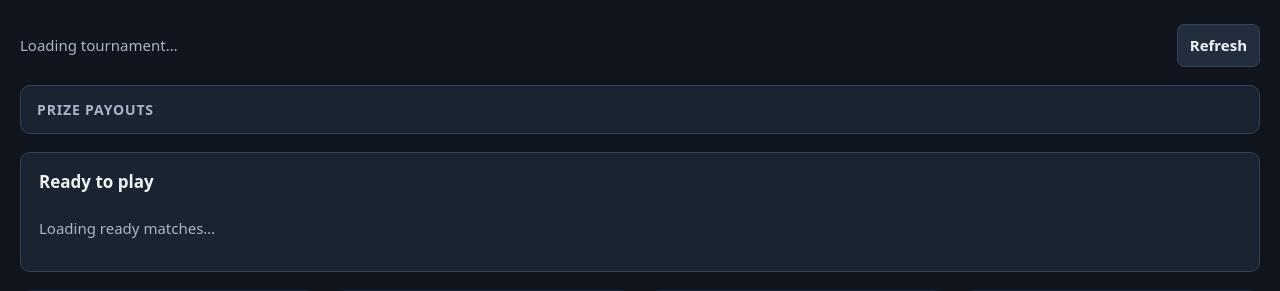
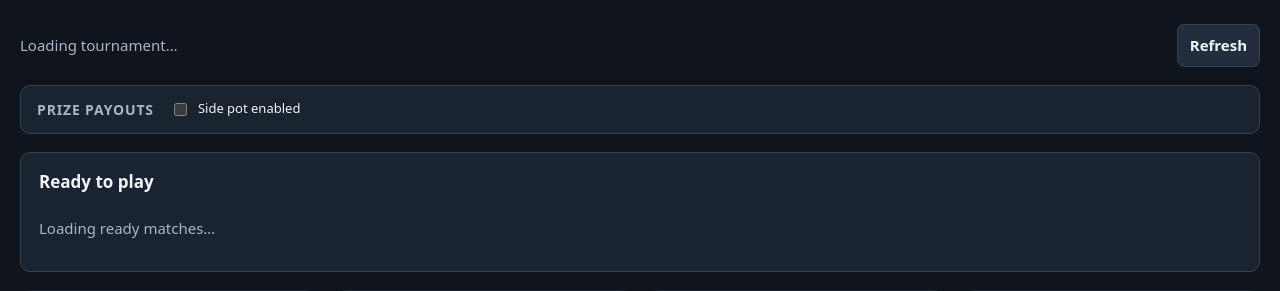
Before and after one commit to linuxguy421/dartmaster, a Python web app: template app/templates/tournament.html in a window 1280 px wide. Shown: the part 104-395 px from the top of the page. Run offline with Jinja, Linux system fonts and the light colour scheme; the template is opened without the code that fills it, so the values that code supplies are empty.

Commit message:
Add side-pot payout toggle to tournament dashboard

```diff
--- a/app/templates/tournament.html
+++ b/app/templates/tournament.html
@@ -36,7 +36,7 @@ button:disabled{opacity:.45;cursor:not-allowed}
 .placement{color:var(--accent);font-size:12px;font-weight:750;letter-spacing:.06em;text-transform:uppercase;margin:3px 0}
 .payouts{margin:0 0 18px;padding:13px 16px;background:var(--panel);border:1px solid var(--line);border-radius:10px;display:flex;align-items:center;gap:16px;flex-wrap:wrap}
 .payouts h2{font-size:14px;margin:0;color:var(--muted);text-transform:uppercase;letter-spacing:.06em}
-.payout-list{display:flex;gap:18px;flex-wrap:wrap}.payout-item{font-weight:700}.payout-item span{color:var(--muted);font-weight:500;margin-right:5px}
+.payout-list{display:flex;gap:18px;flex-wrap:wrap}.payout-item{font-weight:700}.payout-item span{color:var(--muted);font-weight:500;margin-right:5px}.payout-toggle{display:flex;align-items:center;gap:8px;color:var(--text);font-size:13px}.payout-toggle input{width:auto;accent-color:var(--accent)}.side-pot-value{color:var(--accent);font-weight:700}
 @media(max-width:720px){.board{min-height:220px}header{align-items:flex-start}}
 </style>
 </head>
@@ -51,7 +51,7 @@ button:disabled{opacity:.45;cursor:not-allowed}
   <div class="controls"><button id="refresh" class="secondary">Refresh</button></div>
  </div>
  <div id="champion"></div>
- <section class="payouts" id="payouts" aria-label="Tournament payouts"><h2>Prize payouts</h2><div class="payout-list" id="payout-list"></div></section>
+ <section class="payouts" id="payouts" aria-label="Tournament payouts"><h2>Prize payouts</h2><label class="payout-toggle"><input id="side-pot-toggle" type="checkbox"> Side pot enabled</label><div class="payout-list" id="payout-list"></div><div id="side-pot-value" class="side-pot-value" hidden></div></section>
  <section class="ready-queue"><h2>Ready to play</h2><div id="ready-matches" class="ready-list"><p class="status">Loading ready matches…</p></div></section>
  <section class="boards" id="boards" aria-label="Four dartboards">
   <article class="board disabled">Loading board status…</article>
@@ -66,7 +66,7 @@ button:disabled{opacity:.45;cursor:not-allowed}
 <script>
 const tournamentId=location.pathname.split('/').filter(Boolean).pop();
 const $=id=>document.getElementById(id);
-let current=null,refreshing=false;
+let current=null,refreshing=false,sidePotEnabled=false;
 const selectedBoards=new Map();
 function esc(value){return String(value).replace(/[&<>"']/g,c=>({'&':'&amp;','<':'&lt;','>':'&gt;','"':'&quot;',"'":'&#39;'}[c]));}
 function notify(message,error=false){const n=$('notice');n.textContent=message;n.className=error?'show error':'show';setTimeout(()=>n.className='',3500);}
@@ -111,9 +111,13 @@ function render(data){
   return '<article class="ready-match"><strong>'+(match.match_id==='CHAMPIONSHIP'?'Championship Match':'Match '+esc(match.match_id))+'</strong>'+(match.placement_label?'<div class="placement">Playing for '+esc(match.placement_label)+'</div>':'')+'<div class="detail">'+esc(match.participants[0])+' vs '+esc(match.participants[1])+'</div>'+(recommended?'<div class="recommendation">Suggested board: '+recommended+'</div>':'')+'<div class="assign-row"><select aria-label="Board for '+esc(match.match_id)+'" data-board-select="'+esc(match.match_id)+'" '+(!data.scheduler.free_boards.length?'disabled':'')+'>'+options+'</select><button data-assign="'+esc(match.match_id)+'" '+(!data.scheduler.free_boards.length?'disabled':'')+'>Assign</button></div></article>';
  }).join(''):'<p class="status">No matches are currently ready. The bracket will unlock the next matches as results are recorded.</p>';
  $('champion').innerHTML=data.complete?'<div class="complete"><strong>Tournament complete</strong> · Champion: '+esc(data.championship.champion)+'</div>':'';
- const payoutEntries=Object.entries(data.payouts?.prizes||{}).sort((a,b)=>Number(a[0])-Number(b[0]));
+ const payoutTable=sidePotEnabled?(data.payouts?.prizes_with_side_pot||{}):(data.payouts?.prizes||{});
+ const payoutEntries=Object.entries(payoutTable).sort((a,b)=>Number(a[0])-Number(b[0]));
  const formatter=new Intl.NumberFormat(undefined,{style:'currency',currency:data.payouts?.currency||'USD',maximumFractionDigits:0});
+ $('side-pot-toggle').checked=sidePotEnabled;
  $('payout-list').innerHTML=payoutEntries.map(([place,amount])=>'<div class="payout-item"><span>'+esc(place)+(place==='1'?'st':place==='2'?'nd':place==='3'?'rd':'th')+' place</span>'+formatter.format(amount)+'</div>').join('');
+ $('side-pot-value').hidden=!sidePotEnabled;
+ $('side-pot-value').textContent=sidePotEnabled?'Separate side pot: '+formatter.format(data.payouts?.side_pot_amount||0):'';
  $('payouts').hidden=!payoutEntries.length;
  $('bracket').innerHTML=data.bracket.map(match=>{
   const names=match.participants.map(esc);
@@ -162,6 +166,7 @@ $('boards').addEventListener('click',async e=>{
 });
 $('open-bracket').addEventListener('click',()=>window.open('/tournaments/'+encodeURIComponent(tournamentId)+'/bracket','_blank','noopener'));
 $('refresh').addEventListener('click',refresh);
+$('side-pot-toggle').addEventListener('change',event=>{sidePotEnabled=event.target.checked;if(current)render(current);});
 refresh();
 setInterval(refresh,5000);
 </script>
```
